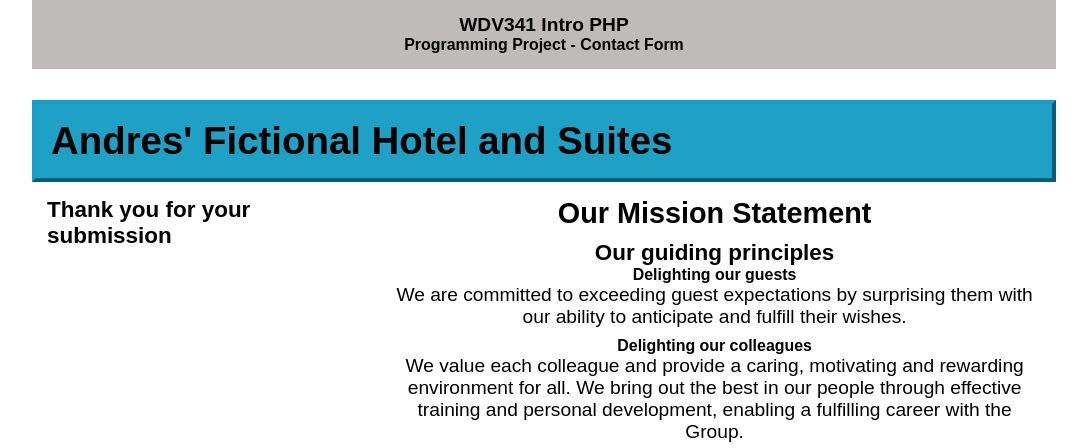
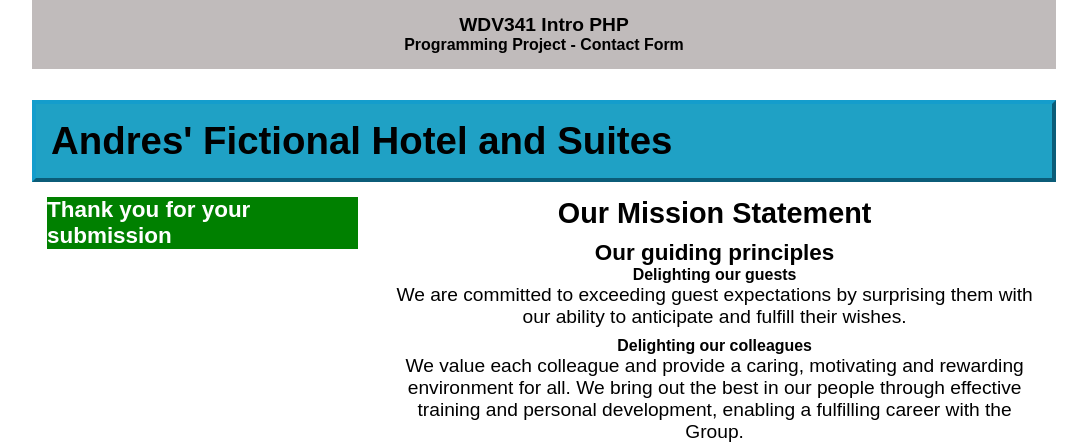
Before and after one commit to webDevAndres/php_git_folder, a PHP site: page /php/processForm.php in a window 1280 px wide. Shown: the part 463-911 px from the top of the page, without its empty margins (96-1183 px from the left). Run offline with PHP 8.4, Linux system fonts and the light colour scheme.

Commit message:
added two new classes in the form section
added a successMessage and a messageFailed class.

```diff
--- a/contactFormEmailProject/css/styles.css
+++ b/contactFormEmailProject/css/styles.css
@@ -92,6 +92,16 @@ form textarea {
     width:100%;
     font-family: Arial, Helvetica, sans-serif;
     font-size: .8em;
+}
+
+.successMessage {
+    background-color: green;
+    color:white;
+}
+
+.messageFailed {
+    background-color:red;
+    color:white;
 }
 
 /**********
```
